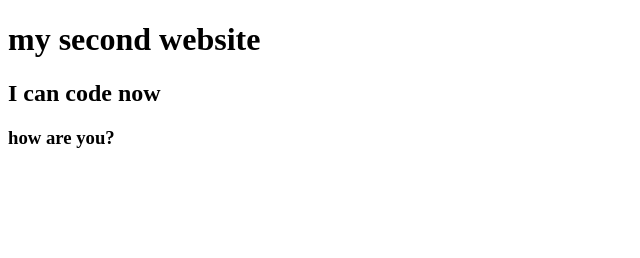
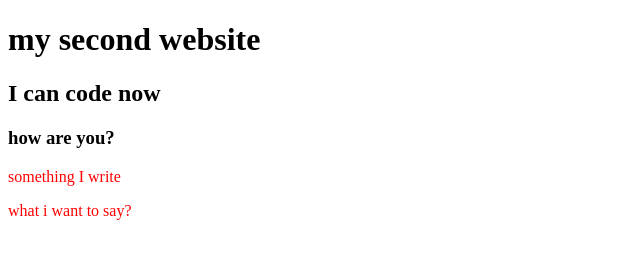
Before and after one commit to MamunHossain005/my-second-repo, a plain HTML site: page index.html in a window 1280 px wide. Shown: the whole page, without its empty margins (0-640 px from the left). Drawn offline with Linux system fonts and the light colour scheme.

Commit message:
style added

```diff
--- a/index.html
+++ b/index.html
@@ -4,10 +4,13 @@
     <meta charset="UTF-8">
     <meta name="viewport" content="width=device-width, initial-scale=1.0">
     <title>My Second Repo</title>
+    <link rel="stylesheet" href="./style.css">
 </head>
 <body>
     <h1>my second website</h1>
     <h2>I can code now</h2>
     <h3>how are you?</h3>
+    <p>something I write</p>
+    <p>what i want to say?</p>
 </body>
 </html>
--- /dev/null
+++ b/style.css
@@ -0,0 +1,3 @@
+p{
+    color: red;
+}
```
